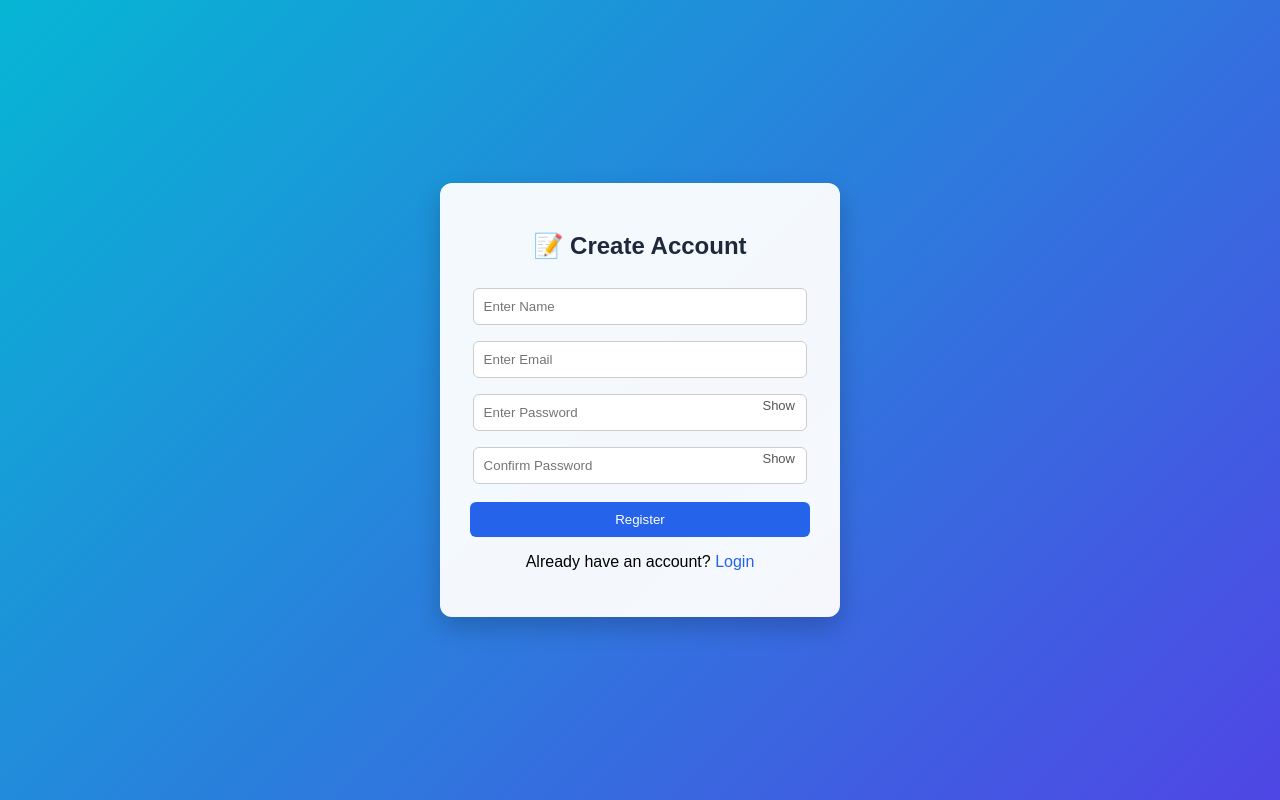
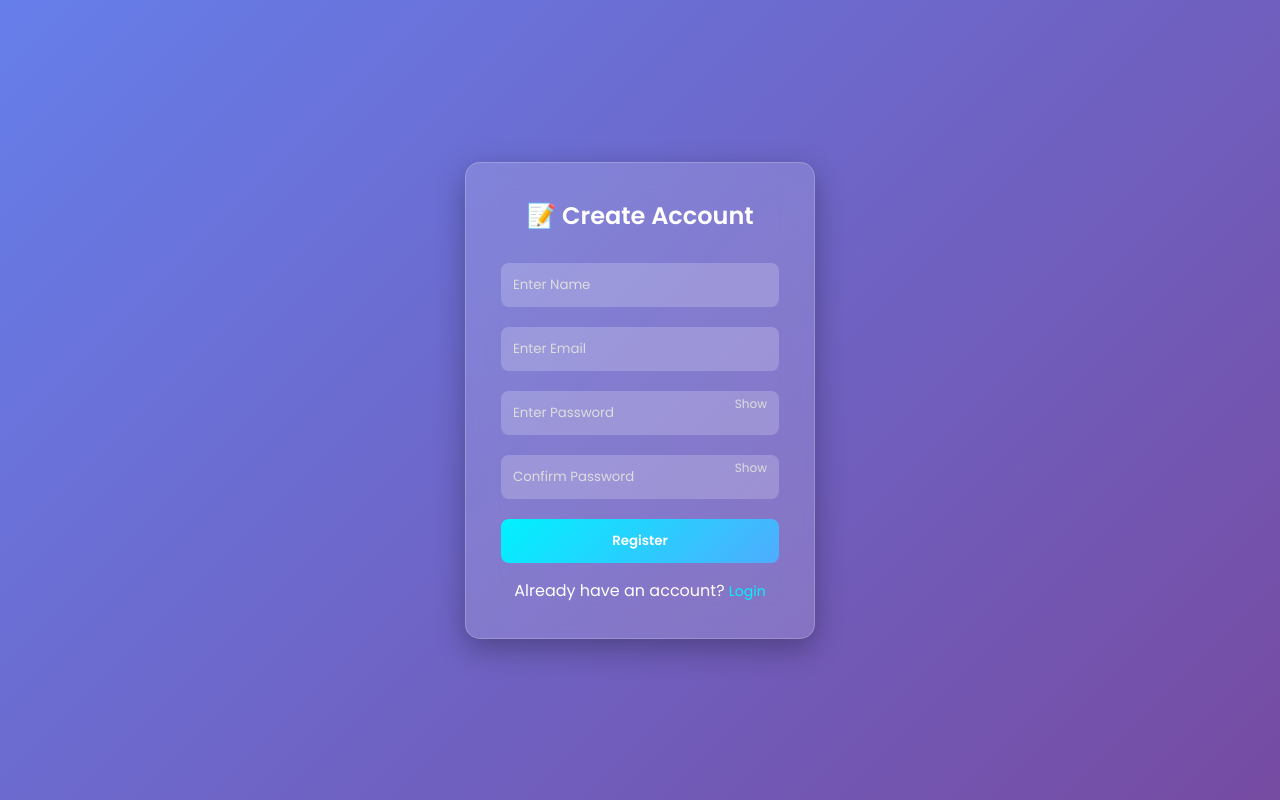
Before and after one commit to Yuvarajt005/student-task-management-system, a Flask app: page /register_page in a window 1280 px wide. Run offline with Flask 3, Linux system fonts and the light colour scheme.

Commit message:
Update register.html

```diff
--- a/templates/register.html
+++ b/templates/register.html
@@ -3,37 +3,56 @@
 <head>
     <title>Student Task System - Register</title>
 
+    <!-- Google Font -->
+    <link href="https://fonts.googleapis.com/css2?family=Poppins:wght@300;400;600&display=swap" rel="stylesheet">
+
     <style>
+        * {
+            margin: 0;
+            padding: 0;
+            box-sizing: border-box;
+            font-family: 'Poppins', sans-serif;
+        }
+
         body {
-            font-family: Arial;
-            background: linear-gradient(135deg, #06b6d4, #4f46e5);
+            height: 100vh;
             display: flex;
             justify-content: center;
             align-items: center;
-            height: 100vh;
-            margin: 0;
+            background: linear-gradient(135deg, #667eea, #764ba2);
         }
 
+        /* Glass Card */
         .register-box {
-            background: rgba(255,255,255,0.95);
-            padding: 30px;
-            width: 340px;
-            border-radius: 12px;
-            box-shadow: 0 10px 25px rgba(0,0,0,0.2);
+            background: rgba(255, 255, 255, 0.15);
+            backdrop-filter: blur(15px);
+            border: 1px solid rgba(255,255,255,0.2);
+            padding: 35px;
+            width: 350px;
+            border-radius: 15px;
+            box-shadow: 0 10px 30px rgba(0,0,0,0.3);
             text-align: center;
+            color: white;
         }
 
         h2 {
             margin-bottom: 20px;
-            color: #1e293b;
+            font-weight: 600;
         }
 
         input {
-            width: 92%;
-            padding: 10px;
-            margin: 8px 0;
-            border: 1px solid #ccc;
-            border-radius: 6px;
+            width: 100%;
+            padding: 12px;
+            margin: 10px 0;
+            border-radius: 8px;
+            border: none;
+            outline: none;
+            background: rgba(255,255,255,0.2);
+            color: white;
+        }
+
+        input::placeholder {
+            color: #ddd;
         }
 
         .password-box {
@@ -42,39 +61,47 @@
 
         .toggle {
             position: absolute;
-            right: 15px;
-            top: 12px;
+            right: 12px;
+            top: 14px;
             cursor: pointer;
-            font-size: 13px;
-            color: #555;
+            font-size: 12px;
+            color: #ddd;
         }
 
         button {
             width: 100%;
-            padding: 10px;
-            background: #2563eb;
+            padding: 12px;
+            margin-top: 10px;
+            border: none;
+            border-radius: 8px;
+            background: linear-gradient(135deg, #00f2fe, #4facfe);
             color: white;
-            border: none;
-            border-radius: 6px;
+            font-weight: bold;
             cursor: pointer;
-            margin-top: 10px;
+            transition: 0.3s;
         }
 
         button:hover {
-            background: #1d4ed8;
+            transform: scale(1.05);
         }
 
         .msg {
             margin-top: 12px;
-            font-weight: bold;
+            font-size: 14px;
+            font-weight: 500;
         }
 
-        .error { color: red; }
-        .success { color: green; }
+        .error { color: #ff6b6b; }
+        .success { color: #00ffcc; }
 
         a {
+            color: #00f2fe;
             text-decoration: none;
-            color: #2563eb;
+            font-size: 14px;
+        }
+
+        a:hover {
+            text-decoration: underline;
         }
     </style>
 </head>
@@ -101,7 +128,9 @@
 
     <div id="msg" class="msg"></div>
 
-    <p>Already have an account? <a href="/login_page">Login</a></p>
+    <p style="margin-top:15px;">
+        Already have an account? <a href="/login_page">Login</a>
+    </p>
 </div>
 
 <script>
@@ -119,7 +148,6 @@ function register() {
     let msg = document.getElementById('msg');
     let btn = document.getElementById('registerBtn');
 
-    // validation
     if (!name || !email || !password || !confirmPassword) {
         msg.innerText = "All fields are required";
         msg.className = "msg error";
@@ -135,7 +163,7 @@ function register() {
     btn.innerText = "Registering...";
     btn.disabled = true;
 
-     fetch('/register', {
+    fetch('/register', {
         method: 'POST',
         headers: { 'Content-Type': 'application/json' },
         body: JSON.stringify({ name, email, password })
@@ -143,7 +171,7 @@ function register() {
     .then(res => res.json())
     .then(data => {
 
-        if (data.message.toLowerCase().includes("success")) {
+        if (data.message && data.message.toLowerCase().includes("success")) {
             msg.innerText = "Registration successful! Redirecting...";
             msg.className = "msg success";
 
@@ -151,7 +179,7 @@ function register() {
                 window.location.href = "/login_page";
             }, 1500);
         } else {
-            msg.innerText = data.message;
+            msg.innerText = data.message || "Registration failed";
             msg.className = "msg error";
         }
 
```
